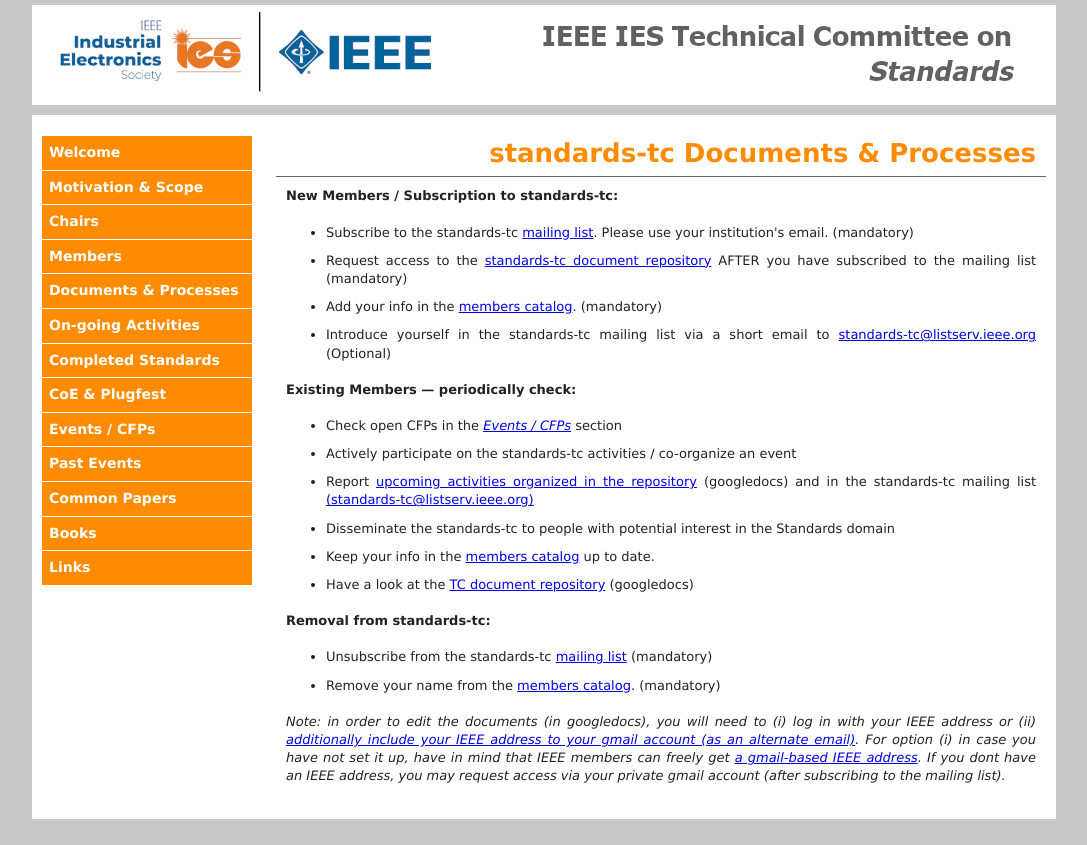
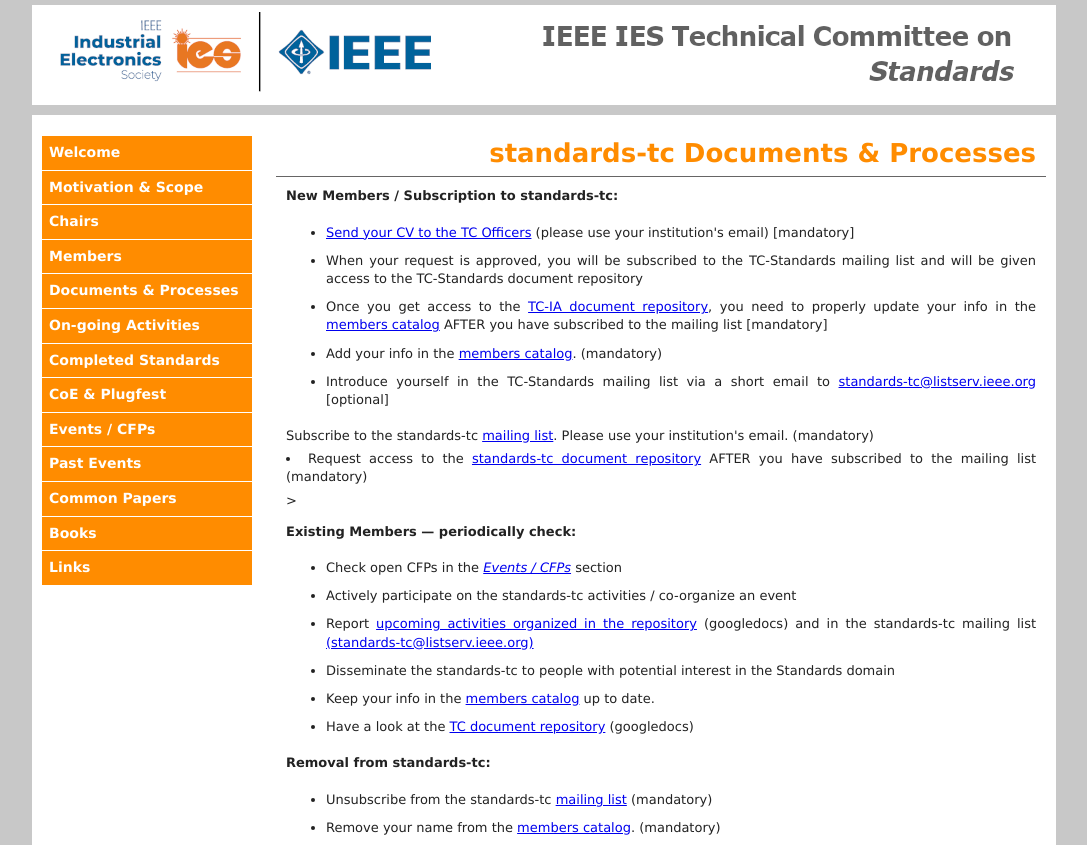
Before and after one commit to ieee-ies/standards-tc.ieee-ies.org, a plain HTML site: page processes.html in a window 1280 px wide. Shown: the top 845 px of the page, without its empty margins (96-1183 px from the left). Before the commit the page ends 819 px from the top, so only its background shows below. Drawn offline with Linux system fonts and the light colour scheme; a script that the page names is missing.

Commit message:
Update processes.html

```diff
--- a/processes.html
+++ b/processes.html
@@ -57,20 +57,30 @@
         <div class="subcont">
           <b>New Members / Subscription to standards-tc:</b>
           <ul>
-            <li>Subscribe to the standards-tc <a
+            <li><a href="mailto:c.j.chen@ieee.org,v.huang@ieee.org,aes@ubi.pt?subject=[TC-Standards]%20Interest%20to%20join%20the%20IES%20TC%20on%20Standards&body=Dear%20Chairs%20of%20the%20IES%20TC%20on%20Standards,%0A%0Amy%20name%20is%20...">Send your CV to the TC Officers</a> (please use your institution's email) [mandatory]
+            </li>
+            <li>When your request is approved, you will be subscribed to the TC-Standards mailing list and will be given access to the TC-Standards document repository
+            </li>
+            <li>Once you get access to the <a href="https://drive.google.com/drive/u/1/folders/0B5ZShzxRmHBiNmVseUtfS0ZVUzg" target="_blank">TC-IA document
+            repository</a>, you need to properly update your info in the <a href="https://drive.google.com/drive/u/1/folders/0B5ZShzxRmHBiNmVseUtfS0ZVUzg" target="_blank">members catalog</a> AFTER you have subscribed to the mailing list [mandatory]
+            </li>
+           <li>Add your info in the <a href="https://drive.google.com/drive/" target="_blank">members catalog</a>.
+              (mandatory)
+            </li>
+            <li>Introduce yourself in the TC-Standards mailing list via a short email to <a href=
+            "mailto:standards-tc@listserv.ieee.org">standards-tc@listserv.ieee.org</a> [optional]
+            </li>
+          </ul>
+
+          <!  commented !!!!!!!       <li>Subscribe to the standards-tc <a
                 href="https://listserv.ieee.org/cgi-bin/wa?SUBED1=standards-tc&amp;A=1" target="_blank">mailing
                 list</a>. Please use your institution's email. (mandatory)
             </li>
             <li>Request access to the <a href="https://drive.google.com/drive/" target="_blank">standards-tc document
                 repository</a> AFTER you have subscribed to the mailing list (mandatory)
             </li>
-            <li>Add your info in the <a href="https://drive.google.com/drive/" target="_blank">members catalog</a>.
-              (mandatory)
-            </li>
-            <li>Introduce yourself in the standards-tc mailing list via a short email to <a
-                href="mailto:standards-tc@listserv.ieee.org">standards-tc@listserv.ieee.org</a> (Optional)
-            </li>
-          </ul>
+           >
+
           <p><b>Existing Members &mdash; periodically check:</b></p>
           <ul>
             <li>Check open CFPs in the <i><a href="events.html">Events / CFPs</a></i> section</li>
```
